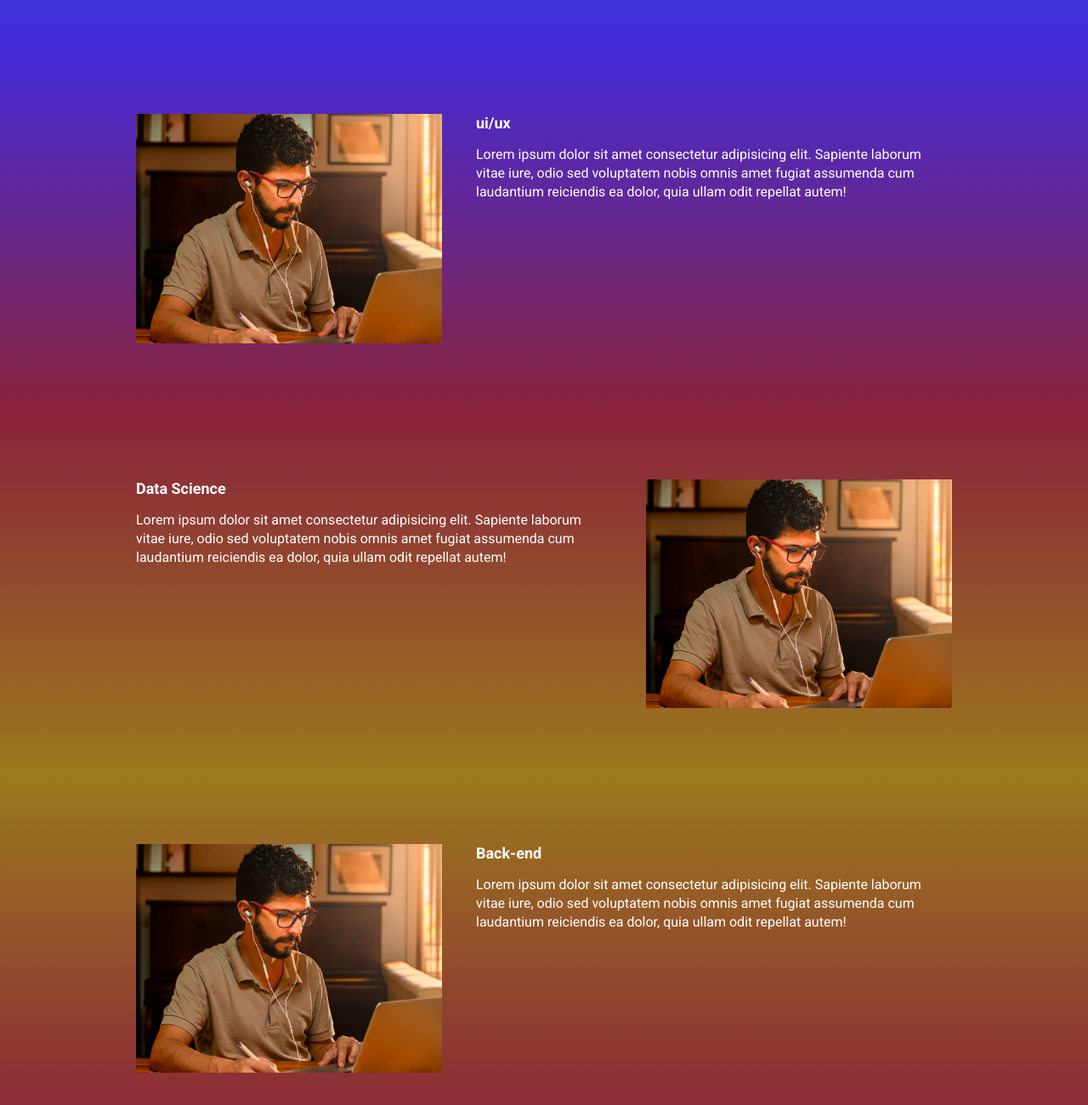
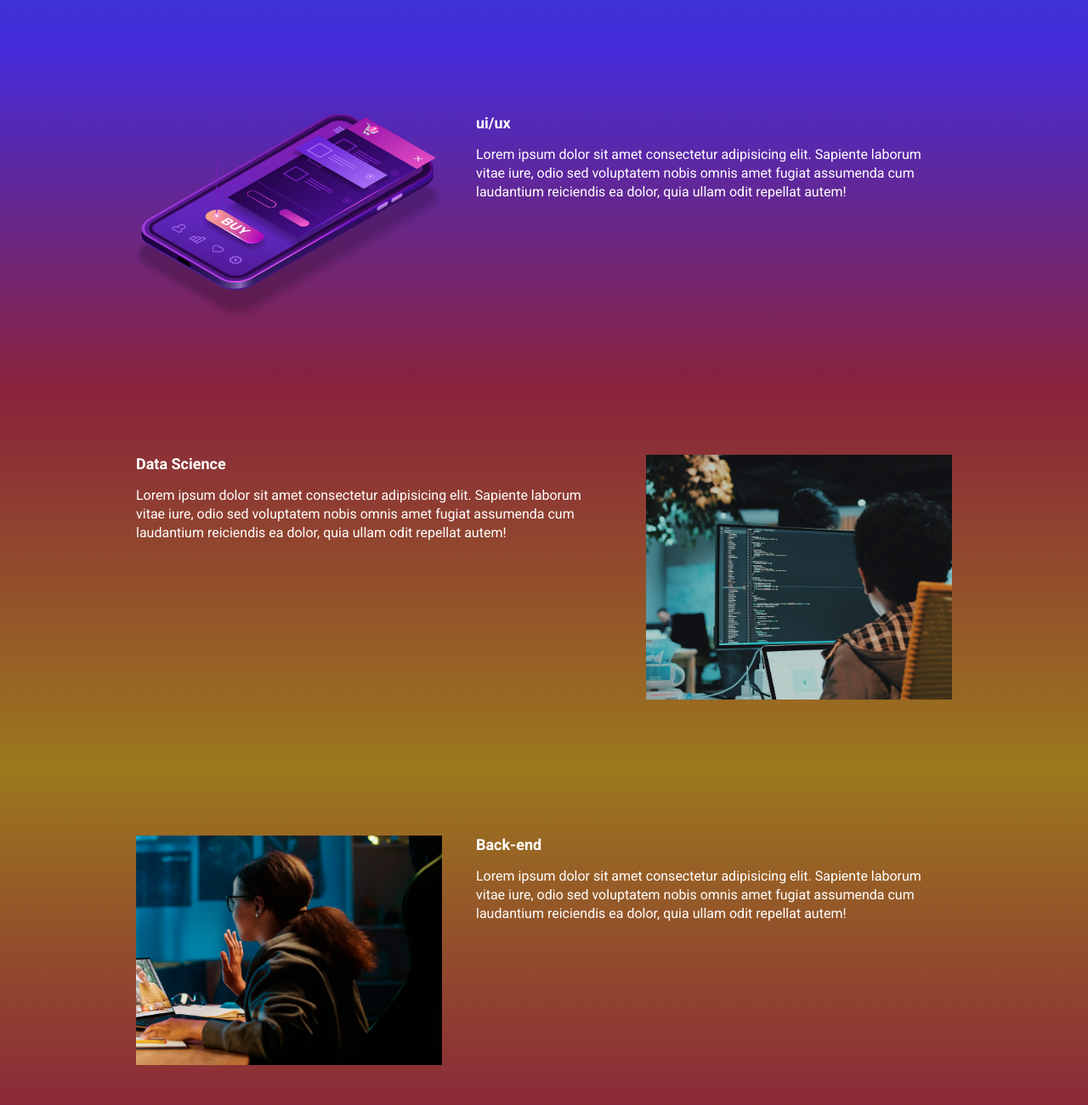
Before and after one commit to JulioLucianoFerreira/evento_exercicio, a website built with Parcel: page src/index.html in a window 1280 px wide. Shown: the part 880-2180 px from the top of the page at 85% size. Built offline with nearby package versions, Linux system fonts and the light colour scheme; files whose address does not match are found by name.

Commit message:
alterando imagens

```diff
--- a/src/index.html
+++ b/src/index.html
@@ -60,7 +60,7 @@
                     Lorem ipsum dolor sit amet consectetur adipisicing elit. Sapiente laborum vitae iure, odio sed voluptatem nobis omnis amet fugiat assumenda cum laudantium reiciendis ea dolor, quia ullam odit repellat autem!
                 </p>
             </div>
-            <img class="event__image" src="./images/frontend.png" alt="Front-end">
+            <img class="event__image" src="./images/ui-ux.png" alt="Front-end">
         </div>
     </section>
 
@@ -72,7 +72,7 @@
                     Lorem ipsum dolor sit amet consectetur adipisicing elit. Sapiente laborum vitae iure, odio sed voluptatem nobis omnis amet fugiat assumenda cum laudantium reiciendis ea dolor, quia ullam odit repellat autem!
                 </p>
             </div>
-            <img class="event__image" src="./images/frontend.png" alt="Front-end">
+            <img class="event__image" src="./images/data.png" alt="Front-end">
         </div>
     </section>
 
@@ -84,7 +84,7 @@
                     Lorem ipsum dolor sit amet consectetur adipisicing elit. Sapiente laborum vitae iure, odio sed voluptatem nobis omnis amet fugiat assumenda cum laudantium reiciendis ea dolor, quia ullam odit repellat autem!
                 </p>
             </div>
-            <img class="event__image" src="./images/frontend.png" alt="Front-end">
+            <img class="event__image" src="./images//backend.png" alt="Front-end">
         </div>
     </section>
 
```
